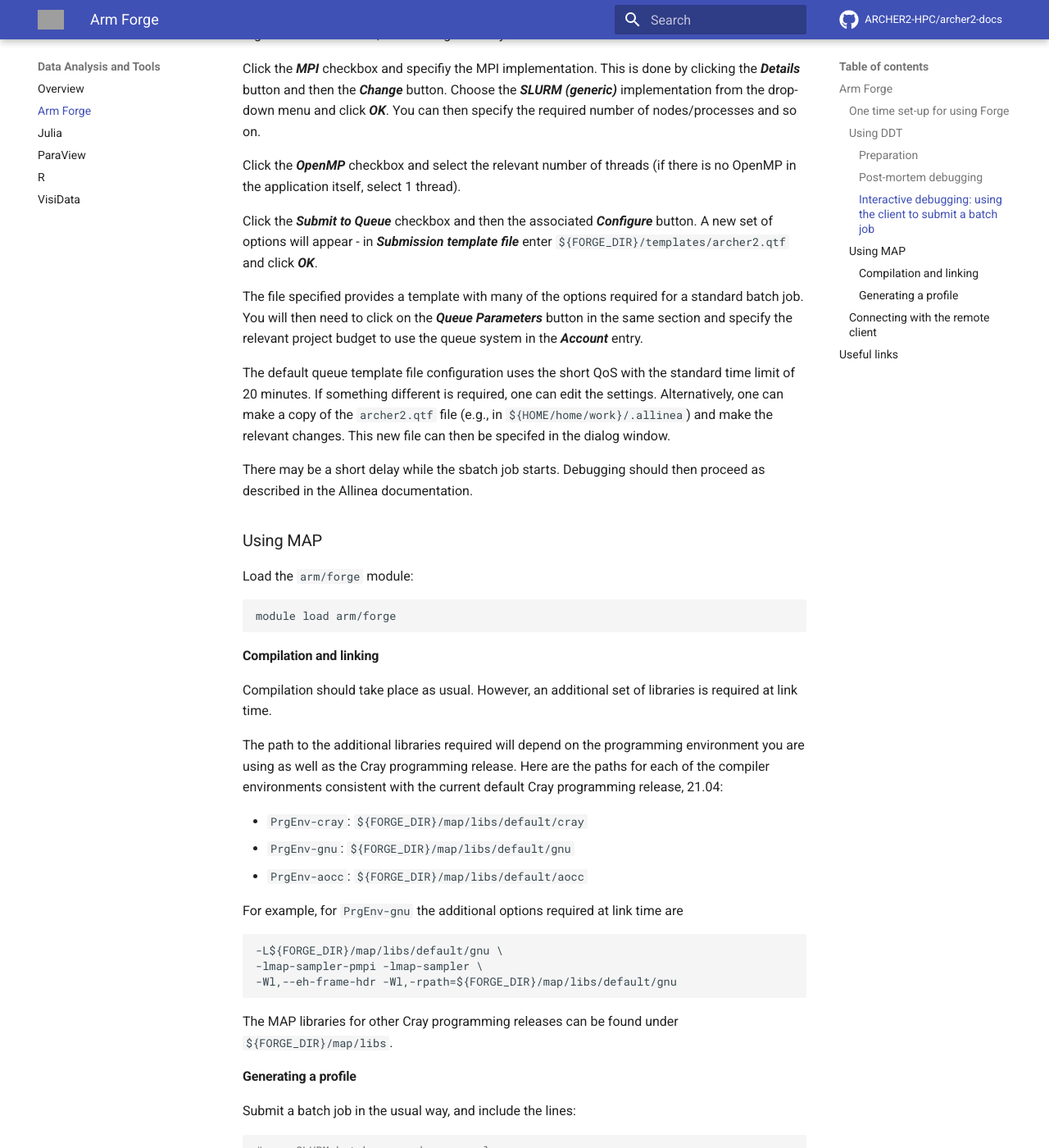
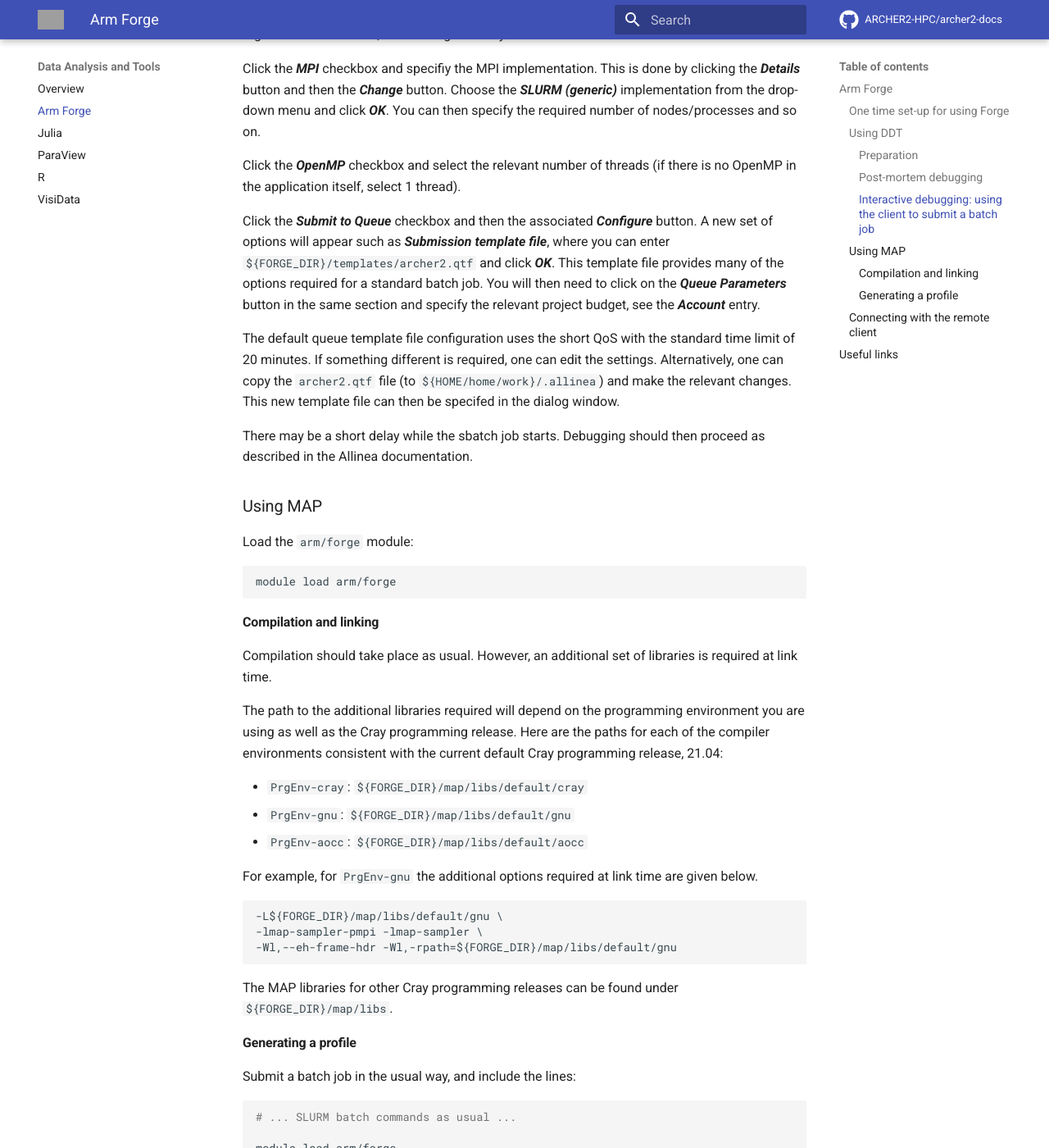
Before and after one commit to ARCHER2-HPC/archer2-docs, an MkDocs documentation site: the page built from docs/data-tools/arm-forge.md, in a window 1280 px wide and 1400 px high, scrolled down 3298 px. Shown: the whole window at 82% size. Built offline with MkDocs 1.6.1 and Material for MkDocs 9.7.7, drawn with Linux system fonts in a browser that asks for light colours; comment, search, counter and statistics services are not loaded; some of the changed text lies outside the part shown; grey boxes are pictures that could not be loaded.

Commit message:
Corrected more typos

````diff
--- a/docs/data-tools/arm-forge.md
+++ b/docs/data-tools/arm-forge.md
@@ -101,8 +101,7 @@
 `--mem-debug=fast` which should be a reasonable first choice.
 
 Execution will produce a `.html` format report which can be used
-to examine what the state of the execution was at the point of
-failure.
+to examine the state of execution at the point of failure.
 
 
 #### Interactive debugging: using the client to submit a batch job
@@ -113,7 +112,7 @@
 ddt
 ```
 
-This should start a window as shown below. Click on the ddt panel on
+This should start a window as shown below. Click on the ***DDT*** panel on
 the left, and then on the ***Run and debug a program*** option. This
 will bring up the ***Run*** dialogue as shown.
 
@@ -142,20 +141,17 @@
 (if there is no OpenMP in the application itself, select 1 thread).
 
 Click the ***Submit to Queue*** checkbox and then the associated ***Configure***
-button. A new set of options will appear - in ***Submission template file***
-enter `${FORGE_DIR}/templates/archer2.qtf` and click ***OK***.
-
-The file specified provides a template with many of the options required
-for a standard batch job. You will then need to click on the
-***Queue Parameters*** button in the same section and specify
-the relevant project budget to use the queue system in the ***Account***
-entry.
+button. A new set of options will appear such as ***Submission template file***,
+where you can enter `${FORGE_DIR}/templates/archer2.qtf` and click ***OK***.
+This template file provides many of the options required for a standard batch job.
+You will then need to click on the ***Queue Parameters*** button in the same
+section and specify the relevant project budget, see the ***Account*** entry.
 
 The default queue template file configuration uses the short QoS with the
 standard time limit of 20 minutes. If something different is required,
-one can edit the settings. Alternatively, one can make a copy of the
-`archer2.qtf` file (e.g., in `${HOME/home/work}/.allinea`) and make the relevant
-changes. This new file can then be specifed in the dialog window.
+one can edit the settings. Alternatively, one can copy the `archer2.qtf` file
+(to `${HOME/home/work}/.allinea`) and make the relevant changes. This new
+template file can then be specifed in the dialog window.
 
 There may be a short delay while the sbatch job starts. Debugging should
 then proceed as described in the Allinea documentation.
@@ -184,7 +180,7 @@
 - `PrgEnv-aocc`: `${FORGE_DIR}/map/libs/default/aocc`
 
 For example, for `PrgEnv-gnu` the additional options required at link time
-are
+are given below.
 ```
 -L${FORGE_DIR}/map/libs/default/gnu \
 -lmap-sampler-pmpi -lmap-sampler \
````
Also changed, not shown: other parts of docs/data-tools/arm-forge.md (+2 -2 lines).
